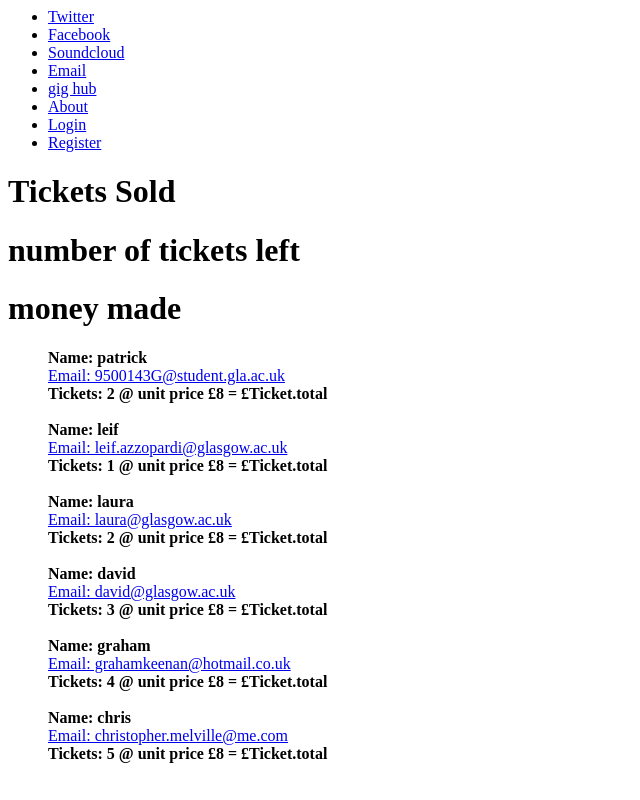
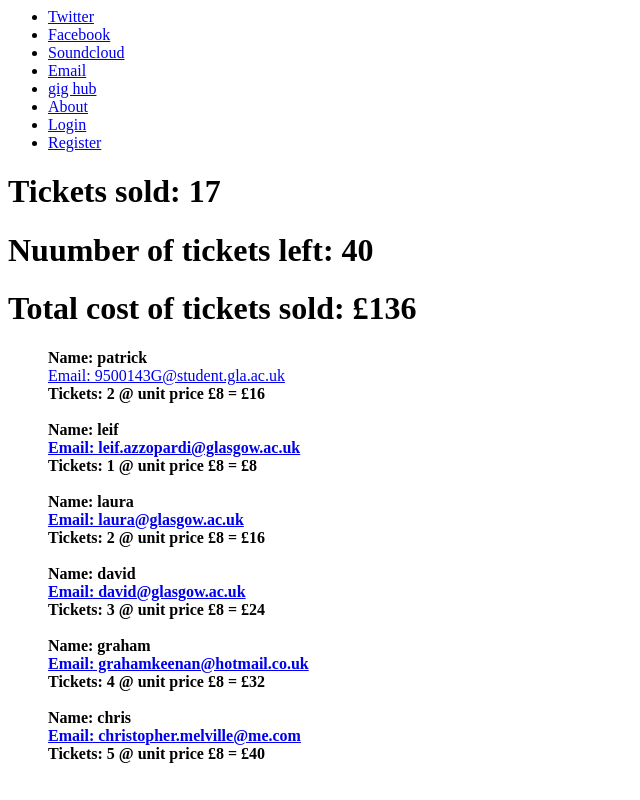
Before and after one commit to Tyrannican/AlphaDragon, a Django app: page /app/showtickets/31/ in a window 1280 px wide. Shown: the whole page, without its empty margins (0-640 px from the left). Run offline with Django 3.2, Linux system fonts and the light colour scheme; data comes from the database, SQL or seed files in the repository.

Commit message:
Changed showtickets in view to calculate amount sold etc

```diff
--- a/Gigstop/app/models.py
+++ b/Gigstop/app/models.py
@@ -79,6 +79,10 @@ class Ticket(models.Model):
     user = models.ForeignKey(User)
     quantity = models.IntegerField(max_length=3)
 
+    def total(self):
+        totalcost = self.price *self.quantity
+        return totalcost
+
     def __unicode__(self):  #For Python 2, use __str__ on Python 3
         return self.event.name
 
--- a/Gigstop/app/views.py
+++ b/Gigstop/app/views.py
@@ -258,5 +258,15 @@ def thanks(request):
     return render(request, 'Gigstop/thanks.html', {})
 
 def show_tickets(request,event_id):
+    event = Event.objects.get(id=event_id)
+    no_of_tickets = event.no_tickets
+    ticket_cost = event.price
     list_of_tickets = Ticket.objects.filter(event_id=event_id)
-    return render(request,'Gigstop/showtickets.html', {'tickets': list_of_tickets})
+    money_made =0
+    tickets_sold = 0
+    for t in list_of_tickets:
+        i = t.quantity * ticket_cost
+        tickets_sold +=t.quantity
+        money_made +=i
+
+    return render(request,'Gigstop/showtickets.html', {'tickets': list_of_tickets,'notickets':no_of_tickets,'money_made':money_made,'tickets_sold':tickets_sold})
--- a/Gigstop/templates/Gigstop/showtickets.html
+++ b/Gigstop/templates/Gigstop/showtickets.html
@@ -8,16 +8,16 @@
 
 {% if tickets %}
 
-	<h1><strong>Tickets Sold</strong></h1>
-	<h1><strong>number of tickets left{{Event.name}}</strong></h1>
-	<h1><strong>money made{{Ticket.event}}</strong></h1>
+	<h1><strong>Tickets sold: {{tickets_sold}} </strong></h1>
+	<h1><strong>Nuumber of tickets left: {{notickets}}</strong></h1>
+	<h1><strong>Total cost of tickets sold: £{{money_made}}</strong></h1>
 
 		<ul>
 			{% for Ticket in tickets %}
 			 <strong>Name: {{Ticket.user}}</strong><br/>
 			 <a id="emailFan" href="mailto:{{ Ticket.user.email }}?Subject={{ Ticket.event }}" target="_top">Email: {{ Ticket.user.email }}</a><br>
 <!-- 			 <strong>Price: £{{Ticket.price}}</strong><br/> -->
-			 <strong>Tickets: {{Ticket.quantity}} @ unit price £{{Ticket.price}} = £Ticket.total</strong><br/>
+			 <strong>Tickets: {{Ticket.quantity}} @ unit price £{{Ticket.price}} = £{{Ticket.total}} <br/>
 			 <br>
 			{% endfor %}
 		</ul>
```
